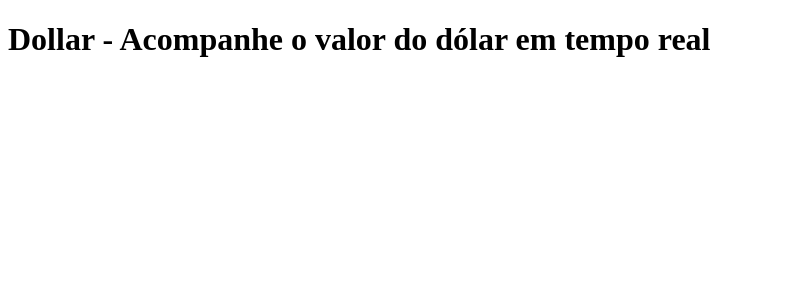
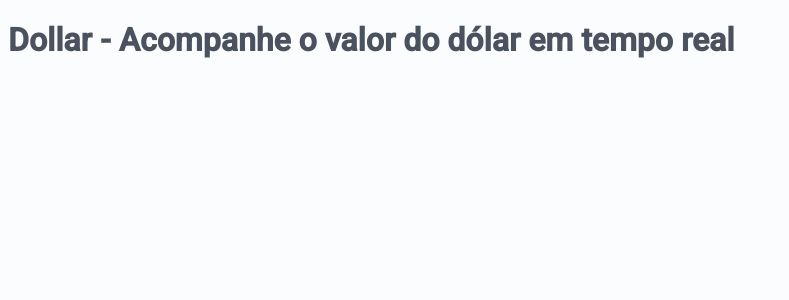
Before and after one commit to valmisson/dollar, a Vue app: page / in a window 1280 px wide. Shown: the top 300 px of the page, without its empty margins (0-789 px from the left). Built offline with nearby package versions, Linux system fonts and the light colour scheme.

Commit message:
feat: add styles and font
add font Roboto and default style on App.vue

```diff
--- a/public/index.html
+++ b/public/index.html
@@ -6,6 +6,9 @@
     <meta name="viewport" content="width=device-width,initial-scale=1.0">
     <link rel="icon" href="<%= BASE_URL %>favicon.ico">
     <title>Dollar - Acompanhe o valor do dólar em tempo real</title>
+
+    <link rel="preconnect" href="https://fonts.gstatic.com">
+    <link href="https://fonts.googleapis.com/css2?family=Roboto:wght@400;500&display=swap" rel="stylesheet">
   </head>
   <body>
     <noscript>
--- a/src/App.vue
+++ b/src/App.vue
@@ -9,3 +9,38 @@ export default defineComponent({
   name: 'App'
 })
 </script>
+
+<style>
+:root {
+  --text: #4A515F;
+  --gray: #6C757D;
+  --bg: #FBFCFE;
+  --green: #35C361;
+  --red: #F1485B;
+}
+
+/* Dark Mode colors */
+
+@media (prefers-color-scheme: dark) {
+  :root {
+    --text: #fff;
+    --gray: #C1CBD4;
+    --bg: #2F354A;
+  }
+}
+
+html {
+  box-sizing: border-box;
+}
+
+*::after,
+*::before {
+  box-sizing: inherit;
+}
+
+body {
+  background-color: var(--bg);
+  color: var(--text);
+  font-family: 'Roboto', sans-serif;
+}
+</style>
```
